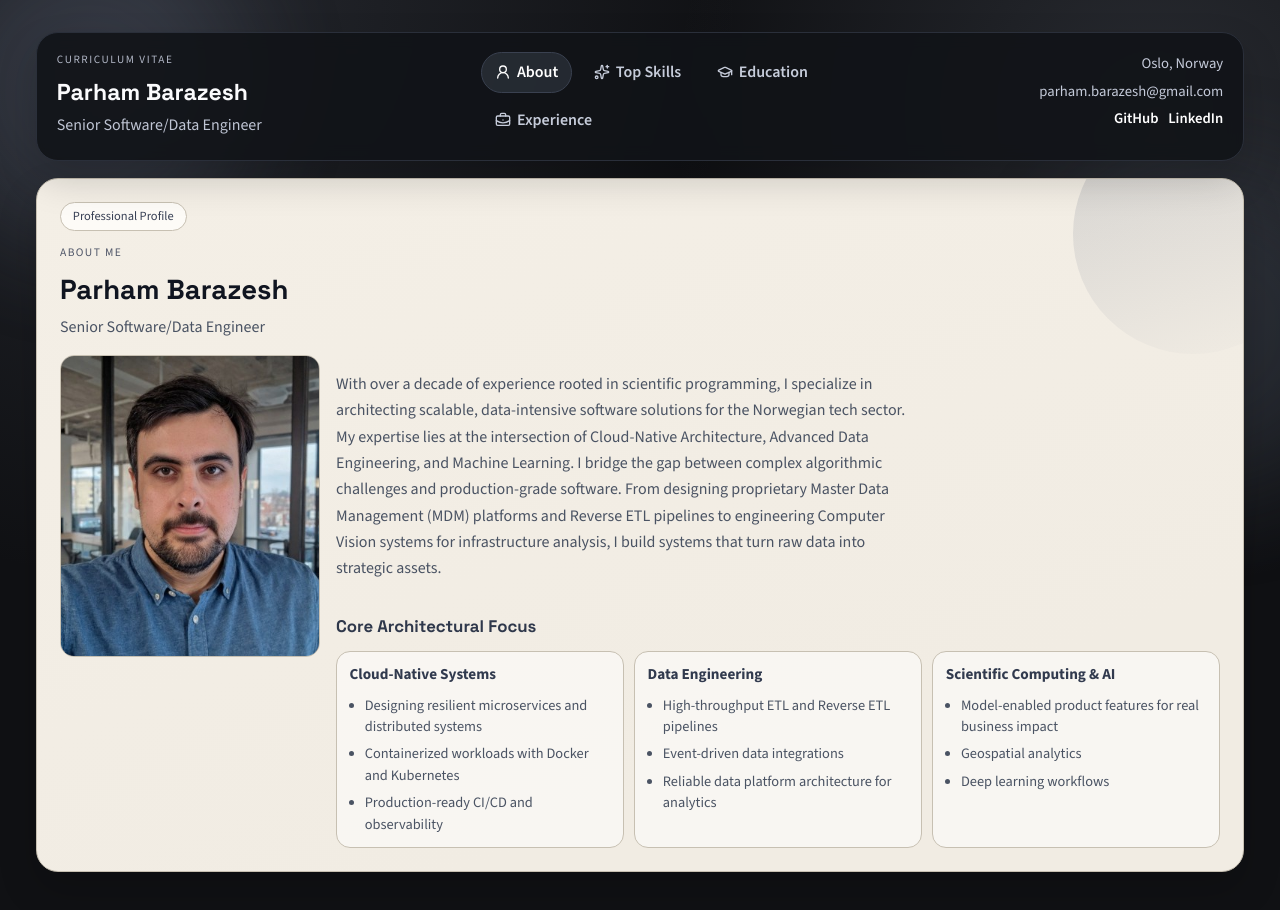
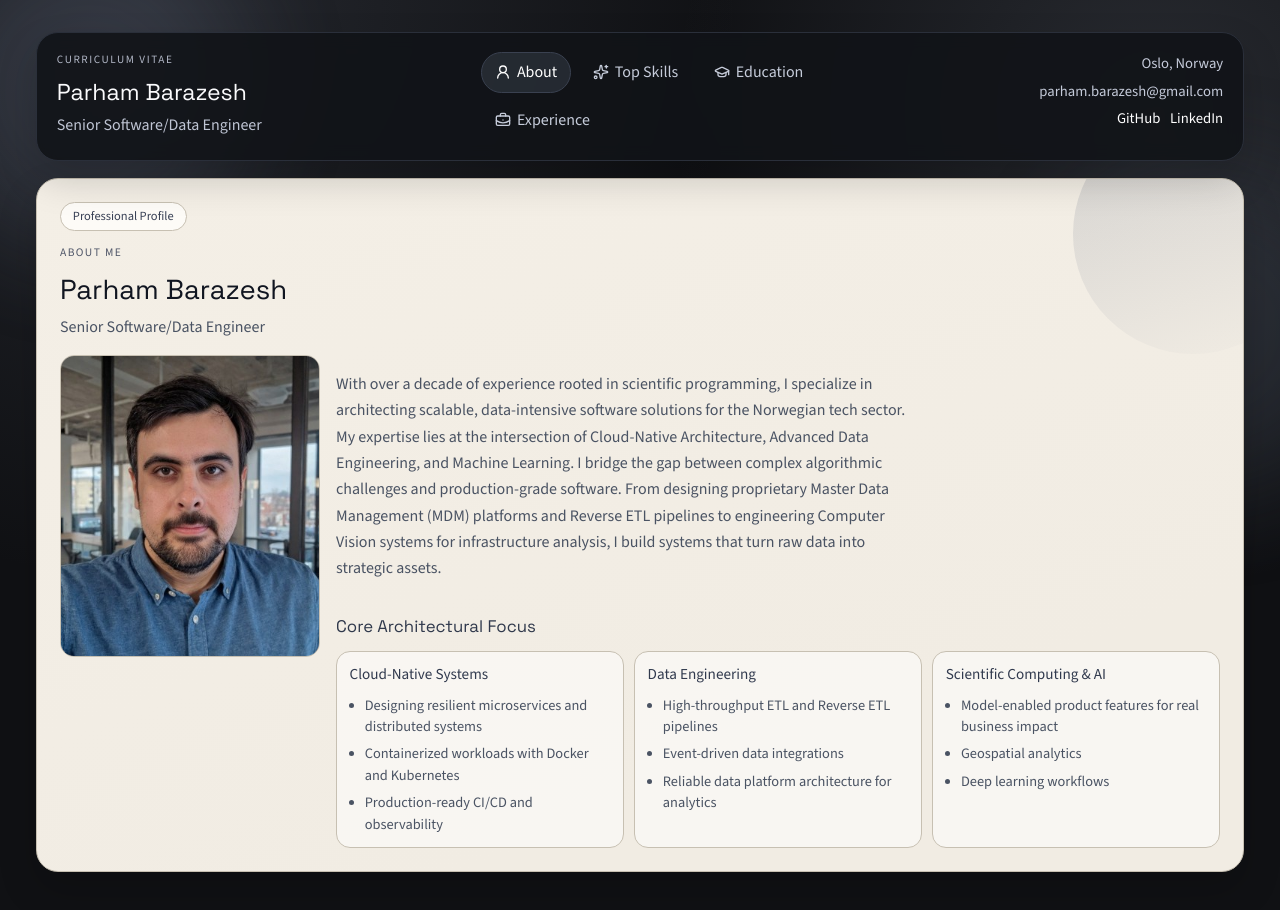
Before and after one commit to parhambrz/cv, a React (Vite) app: page /#/ in a window 1280 px wide. Shown: the top 910 px of the page. Built offline with nearby package versions, Linux system fonts and the light colour scheme.

Commit message:
Add fontsource dependencies and update CSS imports for Source Sans 3 and Space Grotesk

```diff
--- a/package.json
+++ b/package.json
@@ -15,6 +15,8 @@
     "deploy": "gh-pages -d dist"
   },
   "dependencies": {
+    "@fontsource/source-sans-3": "^5.2.9",
+    "@fontsource/space-grotesk": "^5.2.10",
     "framer-motion": "^12.38.0",
     "lucide-react": "^1.0.1",
     "react": "^19.2.4",
--- a/src/index.css
+++ b/src/index.css
@@ -1,5 +1,3 @@
-@import url('https://fonts.googleapis.com/css2?family=Source+Sans+3:wght@400;600;700&family=Space+Grotesk:wght@500;700&display=swap');
-
 :root {
   line-height: 1.5;
   font-weight: 400;
--- a/src/main.jsx
+++ b/src/main.jsx
@@ -1,6 +1,11 @@
 import { StrictMode } from 'react'
 import { createRoot } from 'react-dom/client'
 import { HashRouter } from 'react-router-dom'
+import '@fontsource/source-sans-3/latin-400.css'
+import '@fontsource/source-sans-3/latin-600.css'
+import '@fontsource/source-sans-3/latin-700.css'
+import '@fontsource/space-grotesk/latin-500.css'
+import '@fontsource/space-grotesk/latin-700.css'
 import './index.css'
 import App from './App.jsx'
 
```
Also changed, not shown: 1 other file (tests, documents, lock files or other folders).
